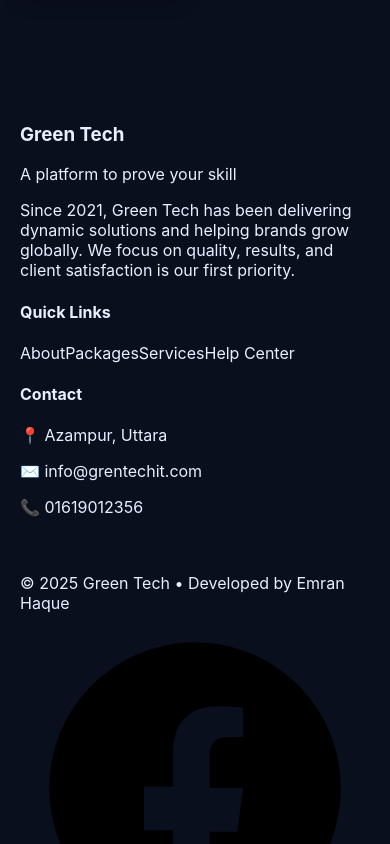
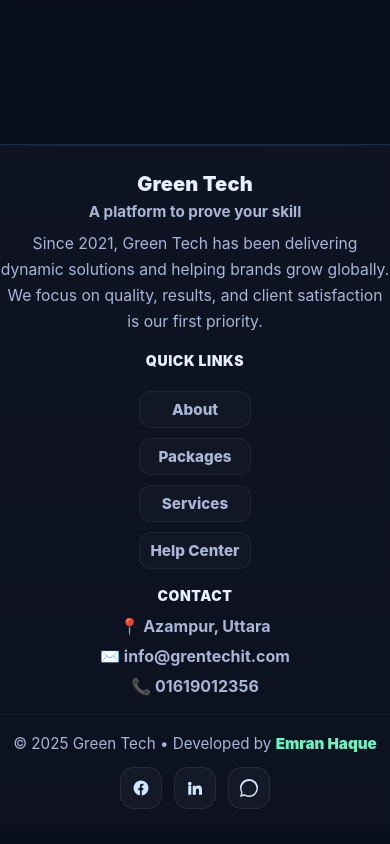
Before and after one commit to Emranrx02/Green-Tech, a React (Vite) app: page /b2c-cold-calling in a window 390 px wide. Shown: the part 1140-1984 px from the top of the page. Built offline with nearby package versions, Linux system fonts and the light colour scheme.

Commit message:
Fix footer layout, social icons size & mobile responsiveness

```diff
--- a/src/components/Footer.jsx
+++ b/src/components/Footer.jsx
@@ -41,11 +41,7 @@ export default function Footer() {
           © {year} Green Tech •{" "}
           <span className="gtDev">
             Developed by{" "}
-            <a
-              href="https://emranhaque.com"
-              target="_blank"
-              rel="noreferrer"
-            >
+            <a href="https://emranhaque.com" target="_blank" rel="noreferrer">
               Emran Haque
             </a>
           </span>
@@ -53,23 +49,44 @@ export default function Footer() {
 
         <div className="gtSocial">
           {/* Facebook */}
-          <a href="https://facebook.com" target="_blank" rel="noreferrer">
-            <svg viewBox="0 0 24 24">
-              <path d="M22 12a10 10 0 1 0-11.5 9.9v-7h-2v-3h2V9.5c0-2 1.2-3.1 3-3.1.9 0 1.8.1 1.8.1v2h-1c-1 0-1.3.6-1.3 1.2V12h2.3l-.4 3h-1.9v7A10 10 0 0 0 22 12z"/>
+          <a
+            className="gtSocialBtn"
+            href="https://facebook.com"
+            target="_blank"
+            rel="noreferrer"
+            aria-label="Facebook"
+            title="Facebook"
+          >
+            <svg viewBox="0 0 24 24" aria-hidden="true">
+              <path d="M22 12a10 10 0 1 0-11.5 9.9v-7h-2v-3h2V9.5c0-2 1.2-3.1 3-3.1.9 0 1.8.1 1.8.1v2h-1c-1 0-1.3.6-1.3 1.2V12h2.3l-.4 3h-1.9v7A10 10 0 0 0 22 12z" />
             </svg>
           </a>
 
           {/* LinkedIn */}
-          <a href="https://linkedin.com" target="_blank" rel="noreferrer">
-            <svg viewBox="0 0 24 24">
-              <path d="M4.98 3.5a2.5 2.5 0 1 0 0 5 2.5 2.5 0 0 0 0-5zM3 9h4v12H3zM9 9h3.8v1.6h.1c.5-.9 1.8-1.8 3.7-1.8 4 0 4.7 2.6 4.7 6v6.2h-4v-5.5c0-1.3 0-3-1.9-3s-2.2 1.4-2.2 2.9v5.6H9z"/>
+          <a
+            className="gtSocialBtn"
+            href="https://linkedin.com"
+            target="_blank"
+            rel="noreferrer"
+            aria-label="LinkedIn"
+            title="LinkedIn"
+          >
+            <svg viewBox="0 0 24 24" aria-hidden="true">
+              <path d="M4.98 3.5a2.5 2.5 0 1 0 0 5 2.5 2.5 0 0 0 0-5zM3 9h4v12H3zM9 9h3.8v1.6h.1c.5-.9 1.8-1.8 3.7-1.8 4 0 4.7 2.6 4.7 6v6.2h-4v-5.5c0-1.3 0-3-1.9-3s-2.2 1.4-2.2 2.9v5.6H9z" />
             </svg>
           </a>
 
           {/* WhatsApp */}
-          <a href="https://wa.me/8801619012356" target="_blank" rel="noreferrer">
-            <svg viewBox="0 0 24 24">
-              <path d="M20.52 3.48A11.94 11.94 0 0 0 12 0C5.37 0 0 5.37 0 12c0 2.11.55 4.12 1.6 5.9L0 24l6.24-1.64A11.94 11.94 0 0 0 12 24c6.63 0 12-5.37 12-12 0-3.2-1.25-6.21-3.48-8.52zM12 22a10 10 0 0 1-5.72-1.74l-.41-.26-3.46.91.93-3.37-.27-.43A10 10 0 1 1 22 12c0 5.52-4.48 10-10 10z"/>
+          <a
+            className="gtSocialBtn"
+            href="https://wa.me/8801619012356"
+            target="_blank"
+            rel="noreferrer"
+            aria-label="WhatsApp"
+            title="WhatsApp"
+          >
+            <svg viewBox="0 0 24 24" aria-hidden="true">
+              <path d="M20.52 3.48A11.94 11.94 0 0 0 12 0C5.37 0 0 5.37 0 12c0 2.11.55 4.12 1.6 5.9L0 24l6.24-1.64A11.94 11.94 0 0 0 12 24c6.63 0 12-5.37 12-12 0-3.2-1.25-6.21-3.48-8.52zM12 22a10 10 0 0 1-5.72-1.74l-.41-.26-3.46.91.93-3.37-.27-.43A10 10 0 1 1 22 12c0 5.52-4.48 10-10 10z" />
             </svg>
           </a>
         </div>
--- a/styles/style.css
+++ b/styles/style.css
@@ -1913,3 +1913,204 @@ body.menu-open{
 @media (prefers-reduced-motion: reduce){
   .ctaBtn, .ctaCard{ transition: none !important }
 }
+
+/* ===========================
+   ✅ Green Tech Footer (fixed)
+   =========================== */
+
+.gtFooter{
+  margin-top: 60px;
+  border-top: 1px solid var(--line);
+  background: linear-gradient(180deg, rgba(255,255,255,.02), rgba(255,255,255,.01));
+  position: relative;
+}
+
+.gtFooter::before{
+  content:"";
+  display:block;
+  height:1px;
+  width:100%;
+  background: linear-gradient(90deg, transparent, var(--brand) 15%, var(--brand2) 85%, transparent);
+  opacity:.10;
+}
+
+/* TOP GRID */
+.gtFooterInner{
+  display:grid;
+  grid-template-columns: 1.35fr 0.75fr 0.9fr;
+  gap: 28px;
+  padding: 34px 0 22px;
+  align-items:start;
+}
+
+.gtFooterLeft{ max-width: 520px; }
+.gtBrand{
+  margin: 0 0 6px;
+  font-size: 20px;
+  font-weight: 900;
+  letter-spacing: .2px;
+}
+.gtTag{
+  margin: 0 0 10px;
+  color: var(--muted);
+  font-weight: 700;
+  font-size: .95rem;
+}
+.gtDesc{
+  margin: 0;
+  color: var(--muted);
+  line-height: 1.65;
+  font-size: .98rem;
+}
+
+/* MID */
+.gtFooterMid h4,
+.gtFooterRight h4{
+  margin: 0 0 12px;
+  font-size: 14px;
+  font-weight: 900;
+  letter-spacing: .6px;
+  text-transform: uppercase;
+  color: var(--text);
+}
+
+.gtFooterMid{
+  display:flex;
+  flex-direction:column;
+  gap:10px;
+  justify-self: center;     /* ✅ center column */
+  text-align: center;       /* ✅ centered links */
+}
+
+.gtFooterMid a{
+  color: var(--muted);
+  font-weight: 800;
+  font-size: .95rem;
+  padding: 8px 10px;
+  border-radius: 12px;
+  border: 1px solid rgba(255,255,255,.06);
+  background: rgba(255,255,255,.02);
+  transition: transform .18s ease, background .18s ease, border-color .18s ease, color .18s ease;
+}
+.gtFooterMid a:hover{
+  color: var(--text);
+  background: rgba(255,255,255,.06);
+  border-color: rgba(255,255,255,.12);
+  transform: translateY(-2px);
+}
+
+/* RIGHT */
+.gtFooterRight{
+  justify-self: end;
+  text-align: right;
+}
+
+.gtFooterRight p{
+  margin: 0 0 10px;
+  color: var(--muted);
+  font-weight: 700;
+}
+.gtFooterRight p:last-child{ margin-bottom:0; }
+
+/* BOTTOM ROW */
+.gtFooterBottom{
+  display:flex;
+  align-items:center;
+  justify-content:space-between;   /* ✅ justified */
+  gap:16px;
+  padding: 18px 0 22px;
+  border-top: 1px solid rgba(255,255,255,.06);
+}
+
+.gtCopy{
+  color: var(--muted);
+  font-size: .95rem;
+  line-height: 1.4;
+}
+
+.gtDev a{
+  color: var(--brand2);
+  font-weight: 900;
+  position: relative;
+  text-decoration: none;
+}
+.gtDev a::after{
+  content:"";
+  position:absolute;
+  left:0; right:0; bottom:-2px;
+  height:2px;
+  background: linear-gradient(90deg, var(--brand2), var(--brand));
+  border-radius: 2px;
+  transform: scaleX(0);
+  transform-origin: left;
+  transition: transform .25s ease;
+}
+.gtDev a:hover::after{ transform: scaleX(1); }
+
+/* SOCIAL ICONS (✅ giant icon fix) */
+.gtSocial{
+  display:flex;
+  align-items:center;
+  gap:12px;
+}
+
+.gtSocialBtn{
+  width:42px;
+  height:42px;
+  display:inline-grid;
+  place-items:center;
+  border-radius: 14px;
+  background: rgba(255,255,255,.03);
+  border: 1px solid rgba(255,255,255,.08);
+  color: #cfe7ff;
+  overflow:hidden;
+  transition: transform .18s ease, box-shadow .22s ease, background .22s ease, border-color .22s ease;
+}
+
+.gtSocialBtn:hover{
+  transform: translateY(-2px);
+  background: linear-gradient(135deg, rgba(98,208,255,.12), rgba(108,243,193,.10));
+  border-color: rgba(255,255,255,.14);
+  box-shadow: 0 10px 24px rgba(0,0,0,.28);
+}
+
+/* ✅ force SVG size so it never becomes giant */
+.gtSocialBtn svg{
+  width: 18px !important;
+  height: 18px !important;
+  min-width: 18px !important;
+  min-height: 18px !important;
+  display:block;
+  fill: currentColor;
+}
+
+/* ===========================
+   ✅ Responsive Footer
+   =========================== */
+@media (max-width: 900px){
+  .gtFooterInner{
+    grid-template-columns: 1fr;
+    gap: 18px;
+    padding: 26px 0 18px;
+    text-align: center;
+  }
+
+  .gtFooterLeft{ max-width: 100%; }
+
+  .gtFooterMid{
+    justify-self: center;
+    text-align: center;
+  }
+
+  .gtFooterRight{
+    justify-self: center;
+    text-align: center;
+  }
+
+  .gtFooterBottom{
+    flex-direction: column;
+    justify-content: center;
+    text-align: center;
+    gap: 12px;
+  }
+}
```
